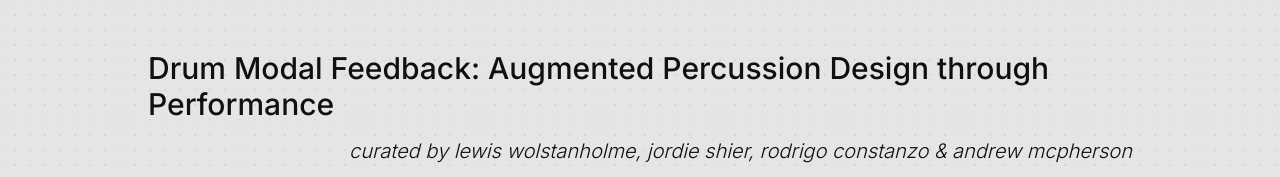
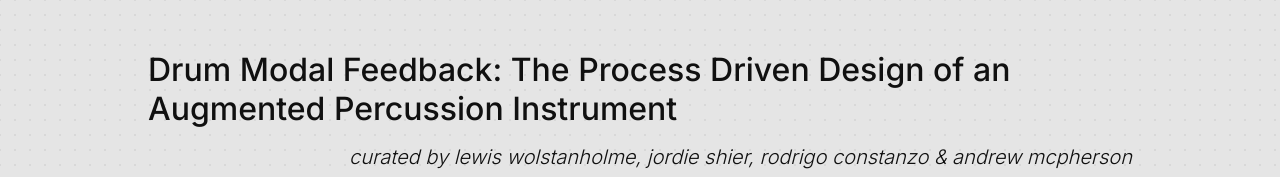
Before and after one commit to lewiswolf/drum-modal-feedback-compositions, a React (Vite) app: page / in a window 1280 px wide. Shown: the top 177 px of the page. Built offline with nearby package versions, Linux system fonts and the light colour scheme.

Commit message:
updated to latest abstract

```diff
--- a/index.html
+++ b/index.html
@@ -1,14 +1,14 @@
 <!doctype html>
 <html lang="en">
 	<head>
-		<title>drum-modal-feedback-compositions</title>
+		<title>Drum Modal Feedback</title>
 		<meta charset="utf-8" />
 		<meta http-equiv="X-UA-Compatible" content="IE=edge" />
 		<meta name="author" content="Lewis Wolstanholme" />
 		<meta name="color-scheme" content="dark light" />
 		<meta
 			name="description"
-			content="Compositions used as part of the study 'Drum Modal Feedback: Augmented Percussion Design through Performance'"
+			content="Compositions used as part of the research 'Drum Modal Feedback: The Process Driven Design of an Augmented Percussion Instrument'"
 		/>
 		<meta name="theme-color" content="#333333" />
 		<meta name="viewport" content="height=device-height, width=device-width, initial-scale=1" />
--- a/src/index.tsx
+++ b/src/index.tsx
@@ -11,9 +11,7 @@ root &&
 	createRoot(root).render(
 		<StrictMode>
 			<header>
-				<h1 style={{ fontSize: '30px' }}>
-					Drum Modal Feedback: Augmented Percussion Design through Performance
-				</h1>
+				<h1>Drum Modal Feedback: The Process Driven Design of an Augmented Percussion Instrument</h1>
 				<h2>curated by Lewis Wolstanholme, Jordie Shier, Rodrigo Constanzo & Andrew McPherson</h2>
 				{/* <p>description and links</p> */}
 			</header>
```
Also changed, not shown: public/manifest.json.
